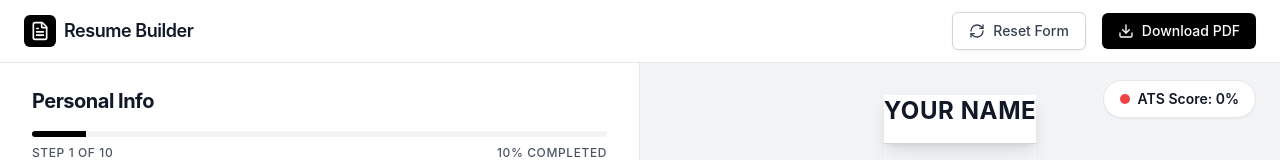
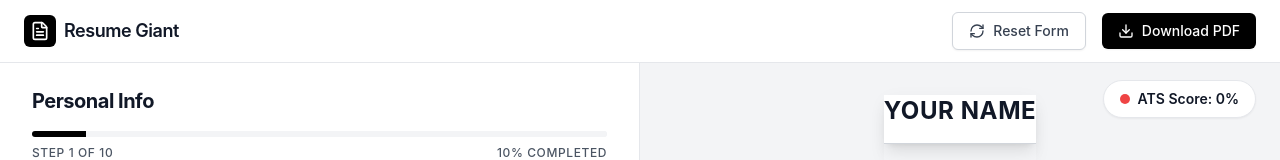
Before and after one commit to kunalpatil6124/Resume-Builder, a React (Vite) app in the folder frontend/: page / in a window 1280 px wide. Shown: the top 160 px of the page. Built offline with nearby package versions, Linux system fonts and the light colour scheme.

Commit message:
Rename site to Resume Giant

```diff
--- a/frontend/index.html
+++ b/frontend/index.html
@@ -4,7 +4,7 @@
     <meta charset="UTF-8" />
     <link rel="icon" type="image/x-icon" href="/favicon.ico" />
     <meta name="viewport" content="width=device-width, initial-scale=1.0" />
-    <title>Resume Builder</title>
+    <title>Resume Giant</title>
   </head>
   <body>
     <div id="root"></div>
--- a/frontend/src/components/Header.jsx
+++ b/frontend/src/components/Header.jsx
@@ -8,7 +8,7 @@ export default function Header() {
         <div className="bg-primary text-white p-1.5 rounded-md">
           <FileText size={20} />
         </div>
-        <h1 className="font-semibold text-base sm:text-lg text-foreground tracking-tight hidden sm:block">Resume Builder</h1>
+        <h1 className="font-semibold text-base sm:text-lg text-foreground tracking-tight hidden sm:block">Resume Giant</h1>
       </div>
       <div className="flex items-center gap-2 sm:gap-4">
         <button // Reset button added
```
